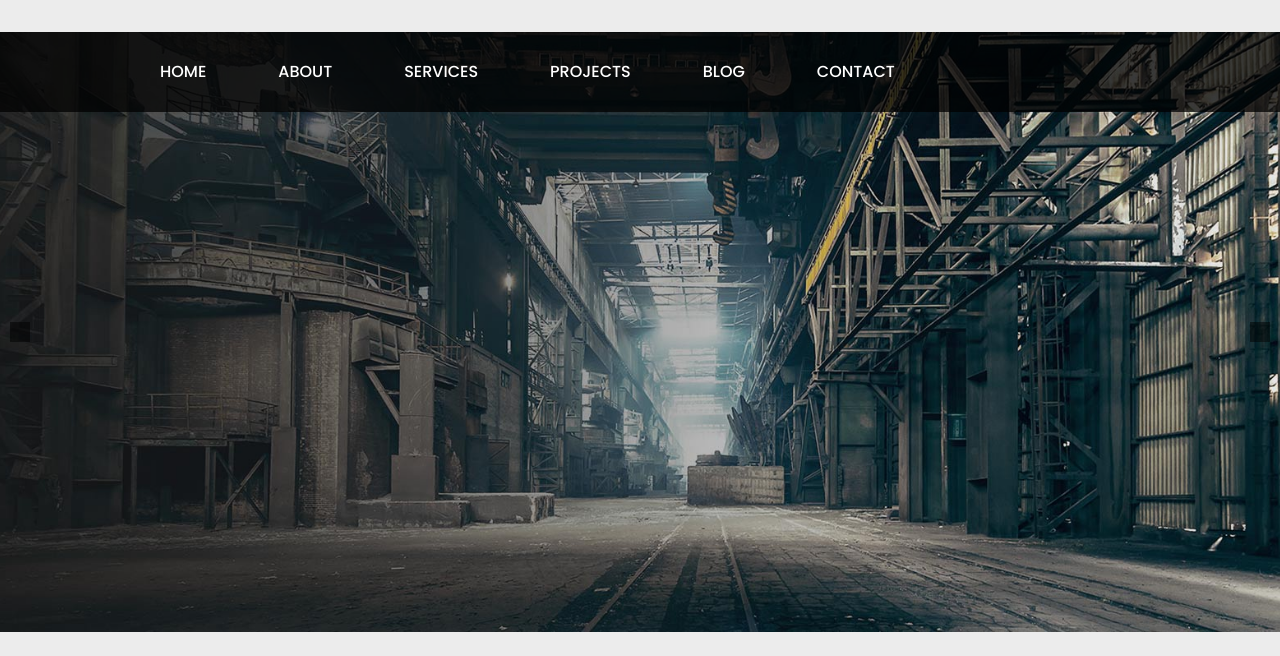
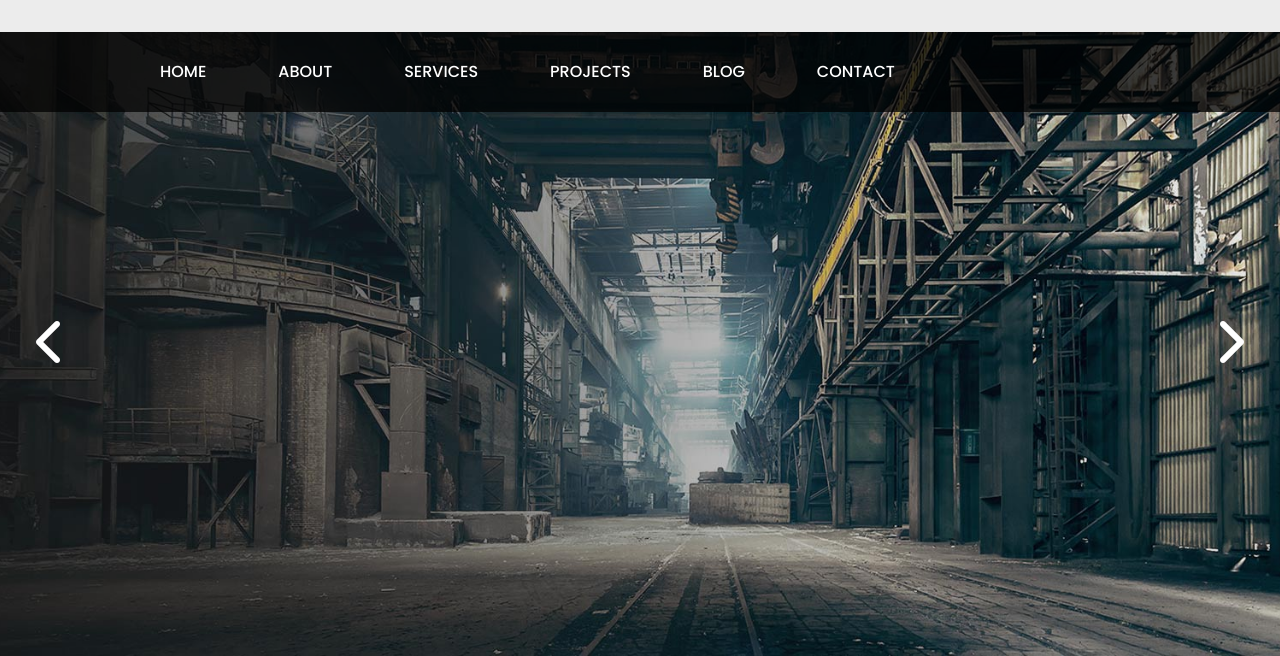
Before and after one commit to ramilsfrv01/econ, a plain HTML site: page index.html in a window 1280 px wide. Shown: the part 176-832 px from the top of the page. Before the commit the page ends 808 px from the top, so only its background shows below. Drawn offline with Linux system fonts and the light colour scheme.

Commit message:
added header bg slider

```diff
--- a/css/style.css
+++ b/css/style.css
@@ -111,6 +111,13 @@ span {
 .quote-items-head {
     font-size: 16px;
 }
+.quote-items-head i {
+    display: inline-block;
+    margin-right: 8px;
+}
+.quote-items-head span {
+    font-weight: 500;
+}
 
 .quote-items-box p {
     color:#929292;
@@ -142,12 +149,6 @@ span {
     display:block;
     font-size: 13px;
 }
-.home-header{
-    position: relative;
-    width: 100%;
-    height: 75vh;
-    overflow: hidden;
-}
 nav {
     margin: 0;
     background-color: rgba(0, 0, 0, 0.75);
@@ -156,6 +157,7 @@ nav {
     /* bottom: 0; */
     left: 0;
     right: 0;
+    z-index: 10;
 }
 
 .nav-box {
@@ -179,44 +181,56 @@ nav {
     display: block;
 }
 
-.bg {
-    background: url('../upload/slider-1.jpg') no-repeat;
-    background-position: center;
-    background-attachment: scroll;
-    background-size: cover;
+.home-header{
+    position: relative;
     width: 100%;
-    height: 100%;
+    height: 78.1vh;
+    overflow: hidden;
+    background-color: black;
 }
 .slides {
     display: flex;
     transition: transform 0.5s ease-in-out;
-    width: 300%;
+    /* transform: translateX(-100%); */
+    width: 100%;
+    height: 100%;
+    position: relative;
 }
 
 .slide {
-    flex: 1 0 100%;
-    height: 75vh;
+    position: absolute;
+    top: 0;
+    left: 0;
+    width: 100%;
+    height: 100%;
     background-size: cover;
     background-position: center;
+    background-repeat: no-repeat;
+    opacity: 0;
+    transition: 1s ease-in-out;
 }
 
-.home-header button {
+.slide.active {
+    opacity: 1;
+    /* position: relative; */
+}
+
+.home-header span {
     position: absolute;
     top: 50%;
     transform: translateY(-50%);
-    background-color: rgba(0, 0, 0, 0.5);
     color:white;
-    border: none;
-    font-size: 16px;
+    font-size: 48px;
     cursor: pointer;
+    font-weight: normal;
     z-index: 10;
-    padding: 10px;
 }
 
+
 .prev {
-    left: 10px;
+    left: 36px;
 }
 
 .next {
-    right: 10px;
+    right: 36px;
 }
--- a/index.html
+++ b/index.html
@@ -93,7 +93,6 @@
             </div>
         </div>
         <header class="home-header">
-            <div class="bg"></div>
             <nav class="navbar">
                 <div class="container">
                     <div class="nav-box">
@@ -119,12 +118,18 @@
                 </div>
             </nav>
             <div class="slides">
+                <!-- <div class="slide" style="background-image: url('../upload/slider-3.jpg');"></div> -->
                 <div class="slide" style="background-image: url('../upload/slider-1.jpg');"></div>
                 <div class="slide" style="background-image: url('../upload/slider-2.jpg');"></div>
                 <div class="slide" style="background-image: url('../upload/slider-3.jpg');"></div>
+                <!-- <div class="slide" style="background-image: url('../upload/slider-1.jpg');"></div> -->
             </div>
-            <button class="prev"></button>
-            <button class="next"></button>
+            <span class="prev">
+                <i class="fa-solid fa-chevron-left"></i>
+            </span>
+            <span class="next">
+                <i class="fa-solid fa-chevron-right"></i>
+            </span>
         </header>
     </body>
     <script src="js/script.js" defer></script>
--- a/js/script.js
+++ b/js/script.js
@@ -1,19 +1,92 @@
-// script.js
-const slides = document.querySelector('.slides');
-const totalSlides = document.querySelectorAll('.slide').length;
 
+// const slides = document.querySelector('.slides');
+// const slideCount = document.querySelectorAll('.slide').length;
+// const visibleSlides = slideCount - 2; // Exclude duplicated slides
+// let currentIndex = 1; // Start at the actual first slide
+// let isAnimating = false;
+
+// // Buttons
+// document.querySelector('.prev').addEventListener('click', () => moveSlide(-1));
+// document.querySelector('.next').addEventListener('click', () => moveSlide(1));
+
+// function moveSlide(direction) {
+//   if (isAnimating) return; // Prevent spamming during animation
+//   isAnimating = true;
+
+//   currentIndex += direction;
+//   slides.style.transition = 'transform 0.5s ease-in-out';
+//   slides.style.transform = `translateX(-${currentIndex * 100}%)`;
+
+//   // Reset position after animation if at the cloned slides
+//   setTimeout(() => {
+//     if (currentIndex === 0) {
+//       slides.style.transition = 'none'; // Disable animation
+//       currentIndex = visibleSlides; // Jump to the last real slide
+//       slides.style.transform = `translateX(-${currentIndex * 100}%)`;
+//     } else if (currentIndex === slideCount - 1) {
+//       slides.style.transition = 'none'; // Disable animation
+//       currentIndex = 1; // Jump to the first real slide
+//       slides.style.transform = `translateX(-${currentIndex * 100}%)`;
+//     }
+//     isAnimating = false;
+//   }, 500); // Match the transition duration
+// }
+
+
+// const slides = document.querySelectorAll('.slide');
+// const slidesContainer = document.querySelector('.slides');
+// let currentIndex = 0;
+
+// // Initialize: Show the first slide
+// slides[currentIndex].classList.add('active');
+
+// // Buttons
+// document.querySelector('.prev').addEventListener('click', () => changeSlide(-1));
+// document.querySelector('.next').addEventListener('click', () => changeSlide(1));
+
+// function changeSlide(direction) {
+//   // Remove active class from current slide
+//   slides[currentIndex].classList.remove('active');
+
+//   // Calculate next slide index
+//   currentIndex = (currentIndex + direction + slides.length) % slides.length;
+
+//   // Set the transform for sliding
+//   slidesContainer.style.transform = `translateX(-${currentIndex * 100}%)`;
+
+//   // Add active class to the new slide
+//   slides[currentIndex].classList.add('active');
+// }
+
+
+
+const slides = document.querySelectorAll('.slide');
 let currentIndex = 0;
+let totalSlides = slides.length;
 
-document.querySelector('.prev').addEventListener('click', () => {
-  currentIndex = (currentIndex > 0) ? currentIndex - 1 : totalSlides - 1;
-  updateSlidePosition();
-});
+// Initially set the first slide to active
+slides[currentIndex].classList.add('active');
 
-document.querySelector('.next').addEventListener('click', () => {
-  currentIndex = (currentIndex + 1) % totalSlides;
-  updateSlidePosition();
-});
+// Buttons for navigation
+document.querySelector('.prev').addEventListener('click', () => changeSlide(-1));
+document.querySelector('.next').addEventListener('click', () => changeSlide(1));
 
-function updateSlidePosition() {
-  slides.style.transform = `translateX(-${currentIndex * 100}%)`;
+// Function to change the slide
+function changeSlide(direction) {
+  // Hide the current slide
+  slides[currentIndex].classList.remove('active');
+
+  // Calculate the next slide index with infinite scrolling
+  currentIndex = (currentIndex + direction + totalSlides) % totalSlides;
+
+  // Show the new slide
+  slides[currentIndex].classList.add('active');
 }
+
+
+// let autoplay = setInterval(() => changeSlide(1), 5000); // Auto-slide every 5 seconds
+
+// document.querySelector('.slider').addEventListener('mouseover', () => clearInterval(autoplay));
+// document.querySelector('.slider').addEventListener('mouseout', () => {
+// autoplay = setInterval(() => changeSlide(1), 5000);
+//});
```
